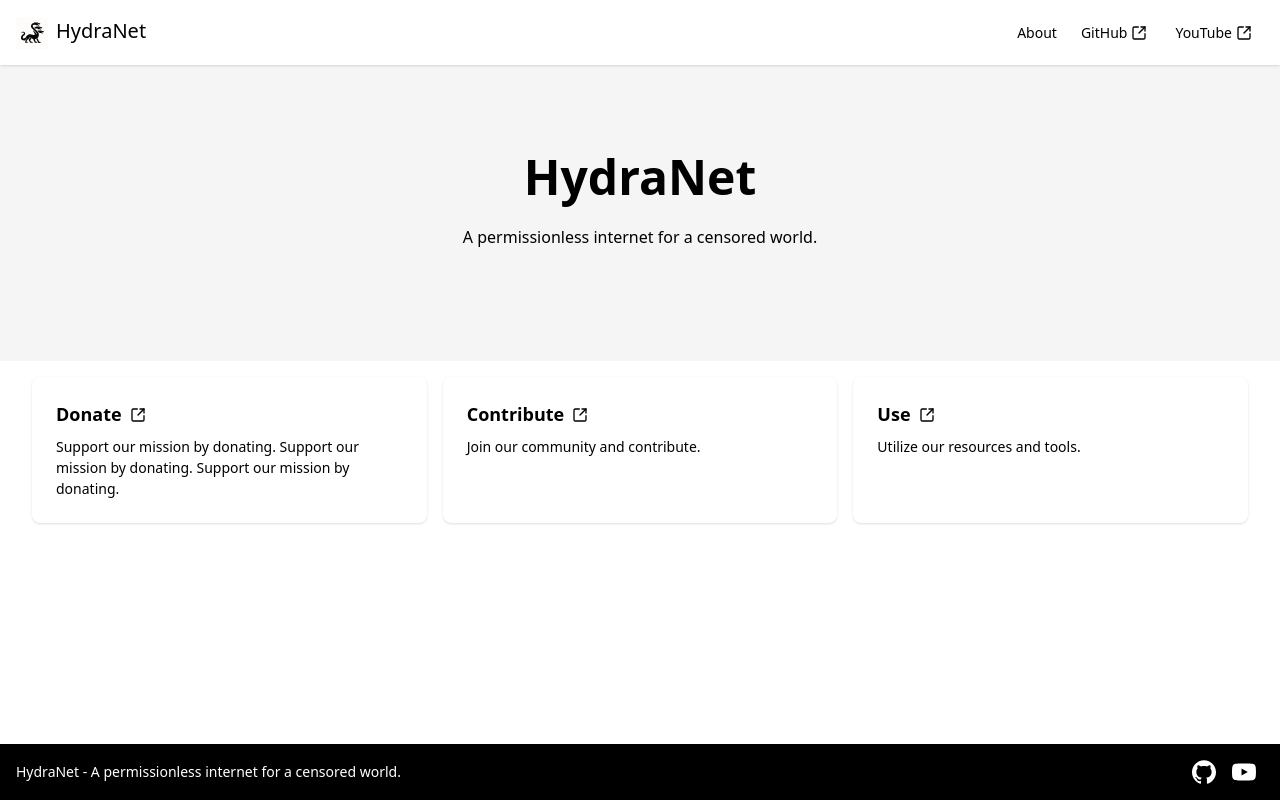
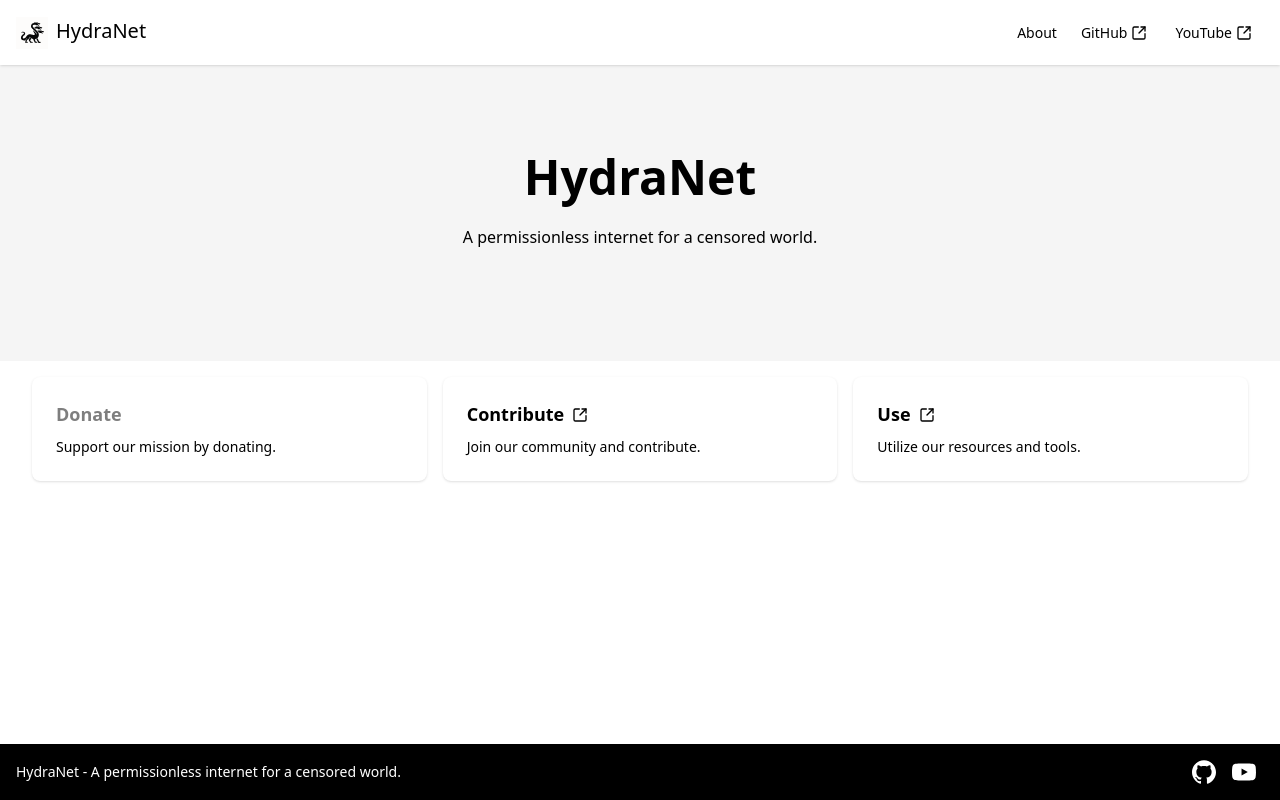
Before and after one commit to HydraInternet/website, a React (Vite) app: page / in a window 1280 px wide. Built offline with nearby package versions, Linux system fonts and the light colour scheme.

Commit message:
Updated the CTA links

```diff
--- a/src/links.tsx
+++ b/src/links.tsx
@@ -3,7 +3,7 @@ import type { ReactElement } from "react";
 import GithubIcon from "@/assets/github.svg";
 import YouTubeIcon from "@/assets/youtube.svg";
 
-type ILinkItem = {
+export type ILinkItem = {
   label: string;
   icon: ReactElement;
   href: string;
@@ -29,14 +29,14 @@ const AboutPage: ILinkItem = {
   external: false,
 };
 
-const YouTube: ILinkItem = {
+export const YouTube: ILinkItem = {
   label: "YouTube",
   icon: <img src={YouTubeIcon} alt="YouTube" className="invert" />,
   href: "https://www.youtube.com/@HydraInternet",
   external: true,
 };
 
-const Github: ILinkItem = {
+export const Github: ILinkItem = {
   label: "GitHub",
   icon: <img src={GithubIcon} alt="GitHub" className="invert" />,
   href: "https://github.com/HydraInternet",
--- a/src/ui/cta.tsx
+++ b/src/ui/cta.tsx
@@ -1,5 +1,7 @@
 import { Link } from "react-router";
 import { SquareArrowOutUpRight } from "lucide-react";
+
+import { Github } from "@/links";
 
 // ----------------- //
 // -- Generic CTA -- //
@@ -9,21 +11,30 @@ function CTA({
   title,
   content,
   link,
+  external = false,
+  disabled = false,
 }: {
   title: string;
   content: string;
   link: string;
+  external?: boolean;
+  disabled?: boolean;
 }) {
   return (
     <div className="card basis-0 grow bg-base-100 shadow-sm">
       <div className="card-body">
         <h2 className="card-title">
           <Link
-            className="flex flex-row gap-2 items-center justify-between"
+            className={`
+              flex flex-row gap-2 items-center justify-between
+              ${disabled ? "cursor-not-allowed opacity-50" : "hover:link"}
+            `}
             to={link}
+            target={external ? "_blank" : "_self"}
+            rel={external ? "noopener noreferrer" : undefined}
           >
             {title}
-            <SquareArrowOutUpRight height={16} width={16} />
+            {external && <SquareArrowOutUpRight height={16} width={16} />}
           </Link>
         </h2>
         <p>{content}</p>
@@ -41,15 +52,22 @@ export function CallToAction() {
     <div className="flex flex-col md:flex-row justify-center gap-4 mx-8 my-4">
       <CTA
         title="Donate"
-        content="Support our mission by donating. Support our mission by donating. Support our mission by donating."
-        link="/donate"
+        content="Support our mission by donating."
+        link="#"
+        disabled
       />
       <CTA
         title="Contribute"
         content="Join our community and contribute."
-        link="/contribute"
+        link={Github.href}
+        external
       />
-      <CTA title="Use" content="Utilize our resources and tools." link="/use" />
+      <CTA
+        title="Use"
+        content="Utilize our resources and tools."
+        link={Github.href}
+        external
+      />
     </div>
   );
 }
```
